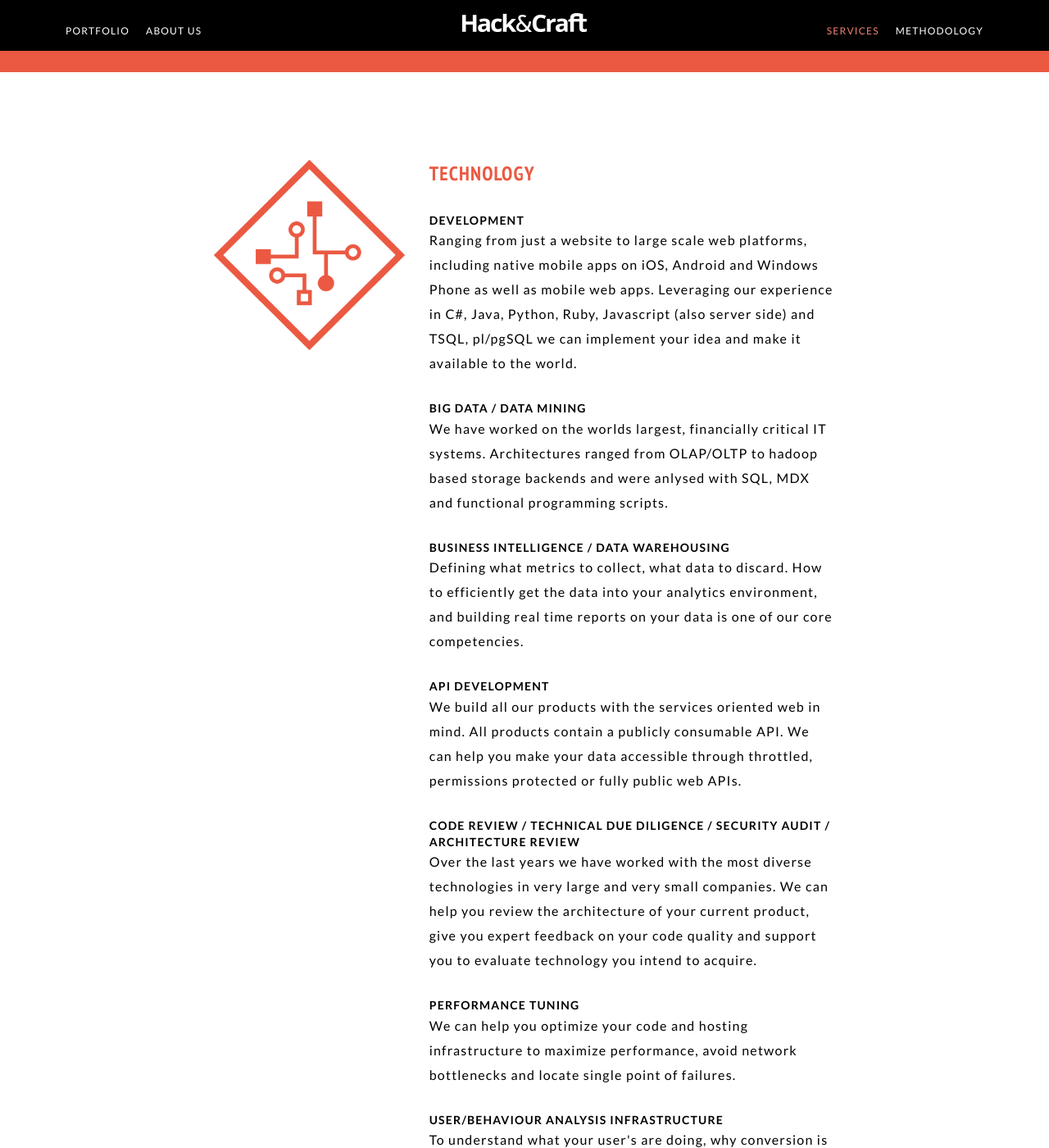
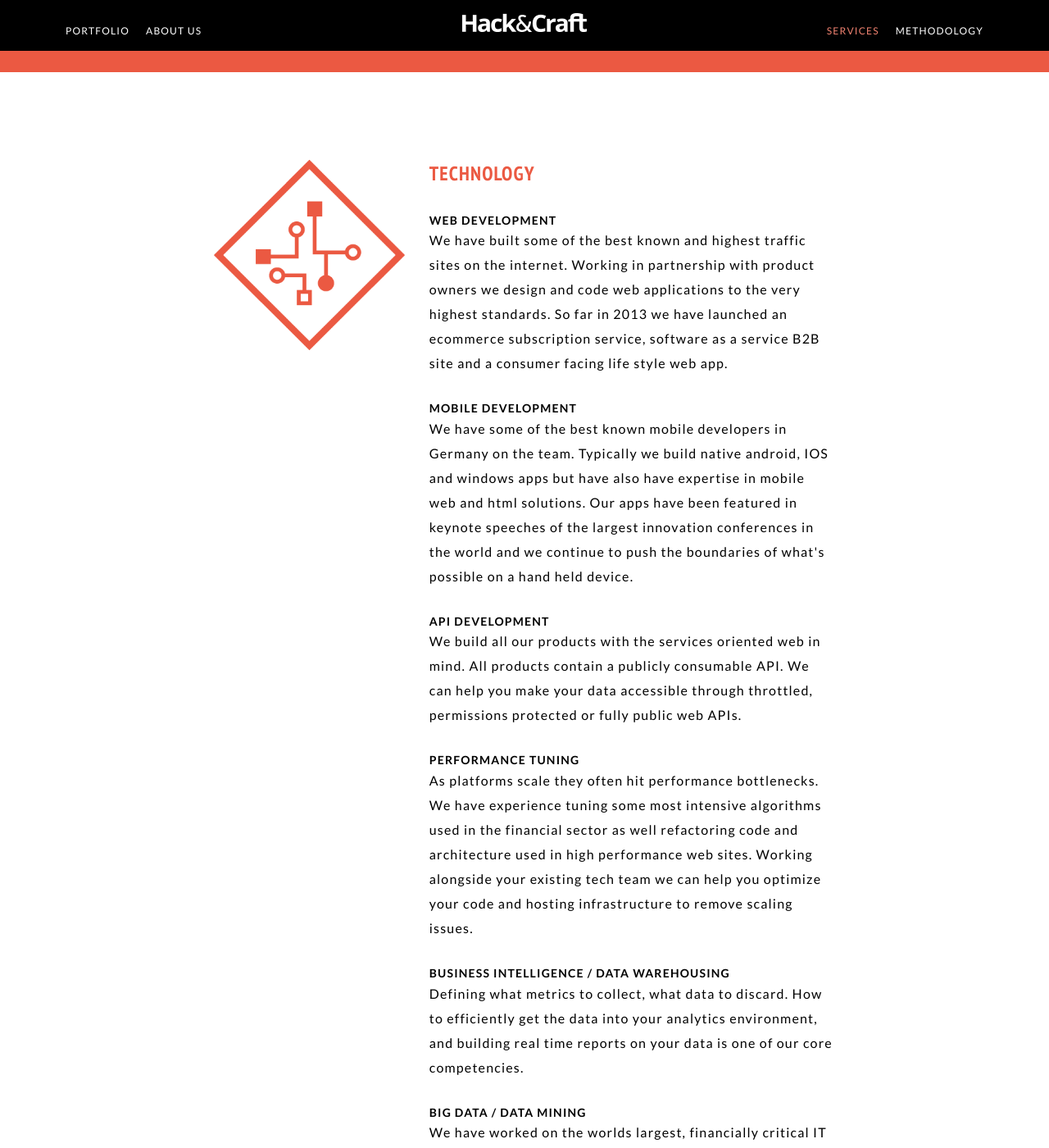
Before and after one commit to MartinPeschke/hncweb, a Jekyll site: the page built from services.html, in a window 1280 px wide and 1400 px high, scrolled down 772 px. Shown: the whole window at 82% size. Built offline with Jekyll 4.4.1, drawn with Linux system fonts in a browser that asks for light colours; Markdown is read by kramdown in place of the engine named in the settings.

Commit message:
changed some content

```diff
--- a/services.html
+++ b/services.html
@@ -33,38 +33,44 @@ pagename: services
             <div class="col-xs-8">
               <h4 class="orange-title text-left">Technology</h4>
 
-              <h6>Development</h6>
+              <h6>Web Development</h6>
               <p>
-                Ranging from just a website to large scale web platforms, including native mobile apps on iOS, Android and Windows Phone as well as mobile web apps.
-                Leveraging our experience in C#, Java, Python, Ruby, Javascript (also server side) and TSQL, pl/pgSQL we can implement your idea and make it available to the world.
+                 We have built some of the best known and highest traffic sites on the internet. Working in partnership with product owners we design and code web applications to the very highest standards.
+                  So far in 2013 we have launched an ecommerce subscription service, software as a service B2B site and a consumer facing life style web app.
+               </p>
+
+              <h6>Mobile Development</h6>
+              <p>
+                We have some of the best known mobile developers in Germany on the team. Typically we build native android, IOS and windows apps but have also have expertise in mobile web and html solutions.
+               Our apps have been featured in keynote speeches of the largest innovation conferences in the world and we continue to push the boundaries of what's possible on a hand held device.
+
+              </p>
+                 <h6>API Development</h6>
+              <p>
+                We build all our products with the services oriented web in mind. All products contain a publicly consumable API.
+                We can help you make your data accessible through throttled, permissions protected or fully public web APIs.
+              </p>
+                 <h6>Performance Tuning</h6>
+              <p>
+                As platforms scale they often hit performance bottlenecks. We have experience tuning some most intensive algorithms used in the financial sector as well refactoring code and architecture used in high performance web sites.
+                 Working alongside your existing tech team we can help you optimize your code and hosting infrastructure to remove scaling issues.
+              </p>
+                  <h6>Business Intelligence / Data Warehousing</h6>
+              <p>
+                Defining what metrics to collect, what data to discard. How to efficiently get the data into your analytics environment, and building real time reports on your data is one of our core competencies.
               </p>
 
               <h6>Big Data / Data Mining</h6>
               <p>
                 We have worked on the worlds largest, financially critical IT systems. Architectures ranged from OLAP/OLTP to hadoop based storage backends and were anlysed with SQL, MDX and functional programming scripts.
               </p>
-
-              <h6>Business Intelligence / Data Warehousing</h6>
-              <p>
-                Defining what metrics to collect, what data to discard. How to efficiently get the data into your analytics environment, and building real time reports on your data is one of our core competencies.
-              </p>
-
-              <h6>API Development</h6>
-              <p>
-                We build all our products with the services oriented web in mind. All products contain a publicly consumable API.
-                We can help you make your data accessible through throttled, permissions protected or fully public web APIs.
-              </p>
-
-              <h6>Code Review / Technical Due Diligence / Security Audit / Architecture Review</h6>
+                <h6>Code Review / Technical Due Diligence / Security Audit / Architecture Review</h6>
               <p>
                 Over the last years we have worked with the most diverse technologies in very large and very small companies.
                 We can help you review the architecture of your current product, give you expert feedback on your code quality and support you to evaluate technology you intend to acquire.
               </p>
 
-              <h6>Performance Tuning</h6>
-              <p>
-                We can help you optimize your code and hosting infrastructure to maximize performance, avoid network bottlenecks and locate single point of failures.
-              </p>
+
 
               <h6>User/Behaviour Analysis Infrastructure</h6>
               <p>
```
Also changed, not shown: index.html (+6 -2 lines).
